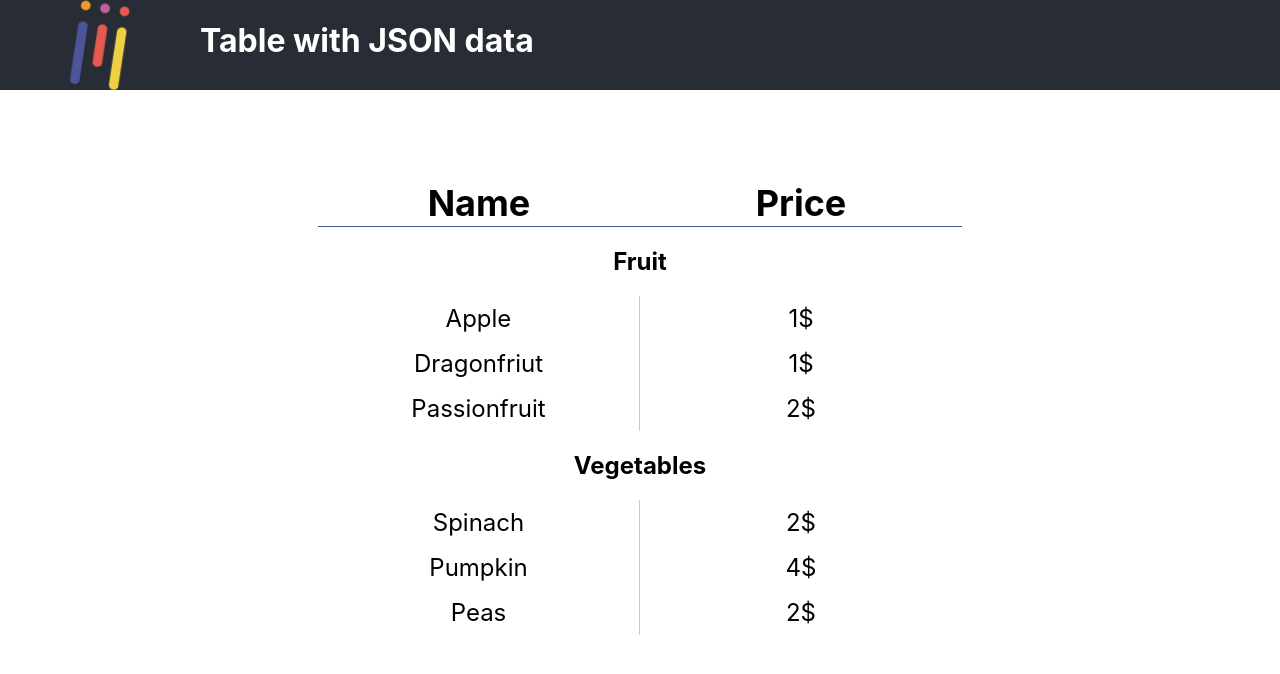
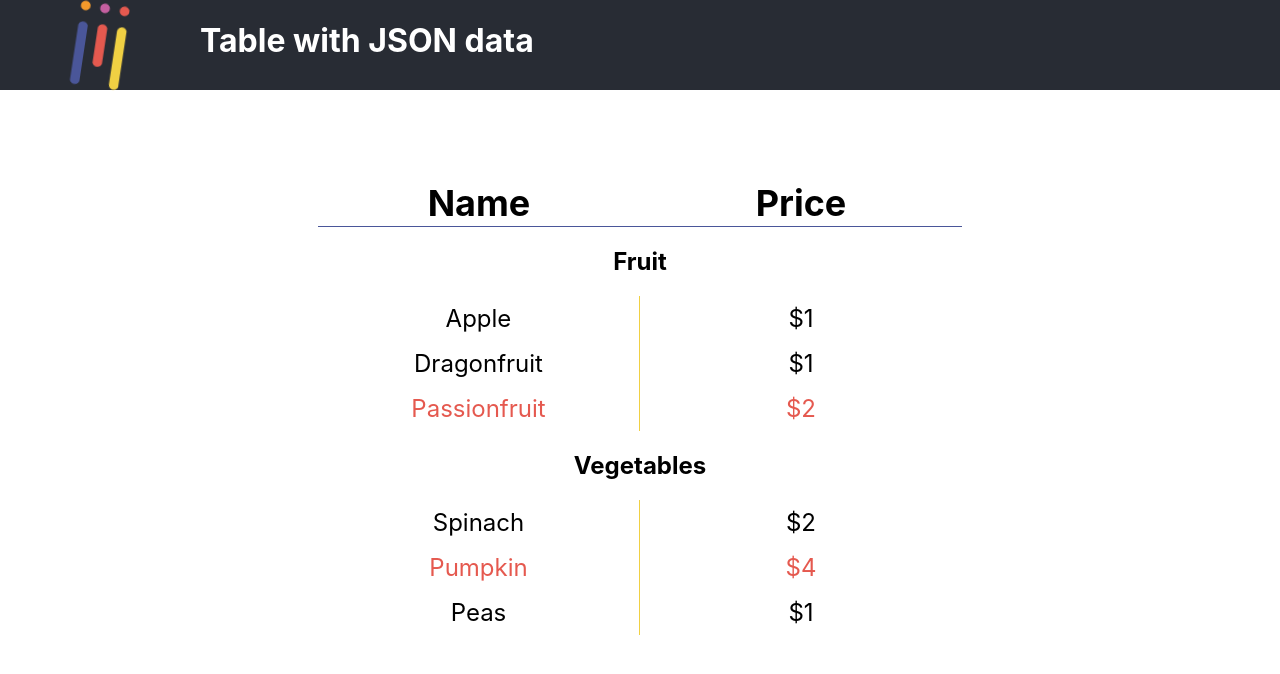
Before and after one commit to Waldemar-00/table-with-react, a React (Create React App) app: page / in a window 1280 px wide. Shown: the top 674 px of the page. Built offline with nearby package versions, Linux system fonts and the light colour scheme.

Commit message:
table row from data

```diff
--- a/src/App.css
+++ b/src/App.css
@@ -58,3 +58,6 @@
 .table tbody td:nth-child(odd) {
   border-right: 1px solid #F0D043
 }
+.stocked {
+  color: #E5594F;
+}
--- a/src/App.js
+++ b/src/App.js
@@ -1,8 +1,26 @@
 import logo from './table-of-contents-svgrepo-com.svg'
 import './App.css'
-// import {data} from './data'
+import {data} from './data'
 
 function App() {
+  const fruit = data.map(obj => {
+    if (obj.category === 'Fruits') {
+      return <tr style={{ color: obj.stocked ? null : '#E5594F' }}>
+              <td>{obj.name}</td>
+              <td>{obj.price}</td>
+            </tr>
+    }
+    return null
+  })
+  const vegetables = data.map(obj => {
+    if (obj.category === 'Vegetables') {
+      return <tr className={obj.stocked ? null : 'stocked'}>
+              <td>{obj.name}</td>
+              <td>{obj.price}</td>
+            </tr>
+    }
+    return null
+  })
   return (
     <div className="App">
       <header className="App-header">
@@ -21,33 +39,11 @@ function App() {
             <tr>
               <th colspan='2'>Fruit</th>
             </tr>
-            <tr>
-              <td>Apple</td>
-              <td>1$</td>
-            </tr>
-            <tr>
-              <td>Dragonfriut</td>
-              <td>1$</td>
-            </tr>
-            <tr>
-              <td>Passionfruit</td>
-              <td>2$</td>
-            </tr>
+              {fruit}
             <tr>
               <th colspan='2'>Vegetables</th>
             </tr>
-            <tr>
-              <td>Spinach</td>
-              <td>2$</td>
-            </tr>
-            <tr>
-              <td>Pumpkin</td>
-              <td>4$</td>
-            </tr>
-            <tr>
-              <td>Peas</td>
-              <td>2$</td>
-            </tr>
+              {vegetables}
           </tbody>
         </table>
       </main>
```
